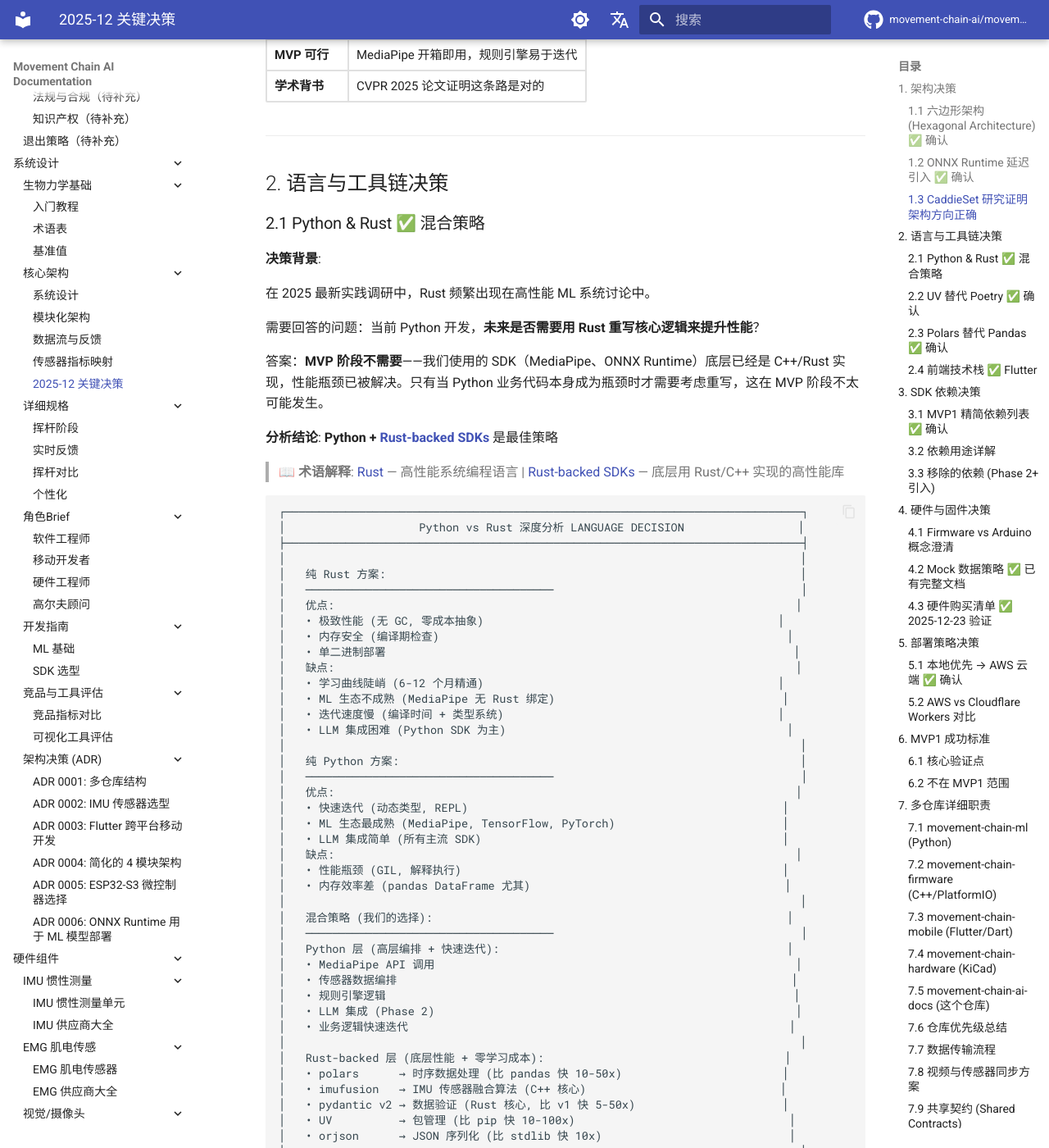
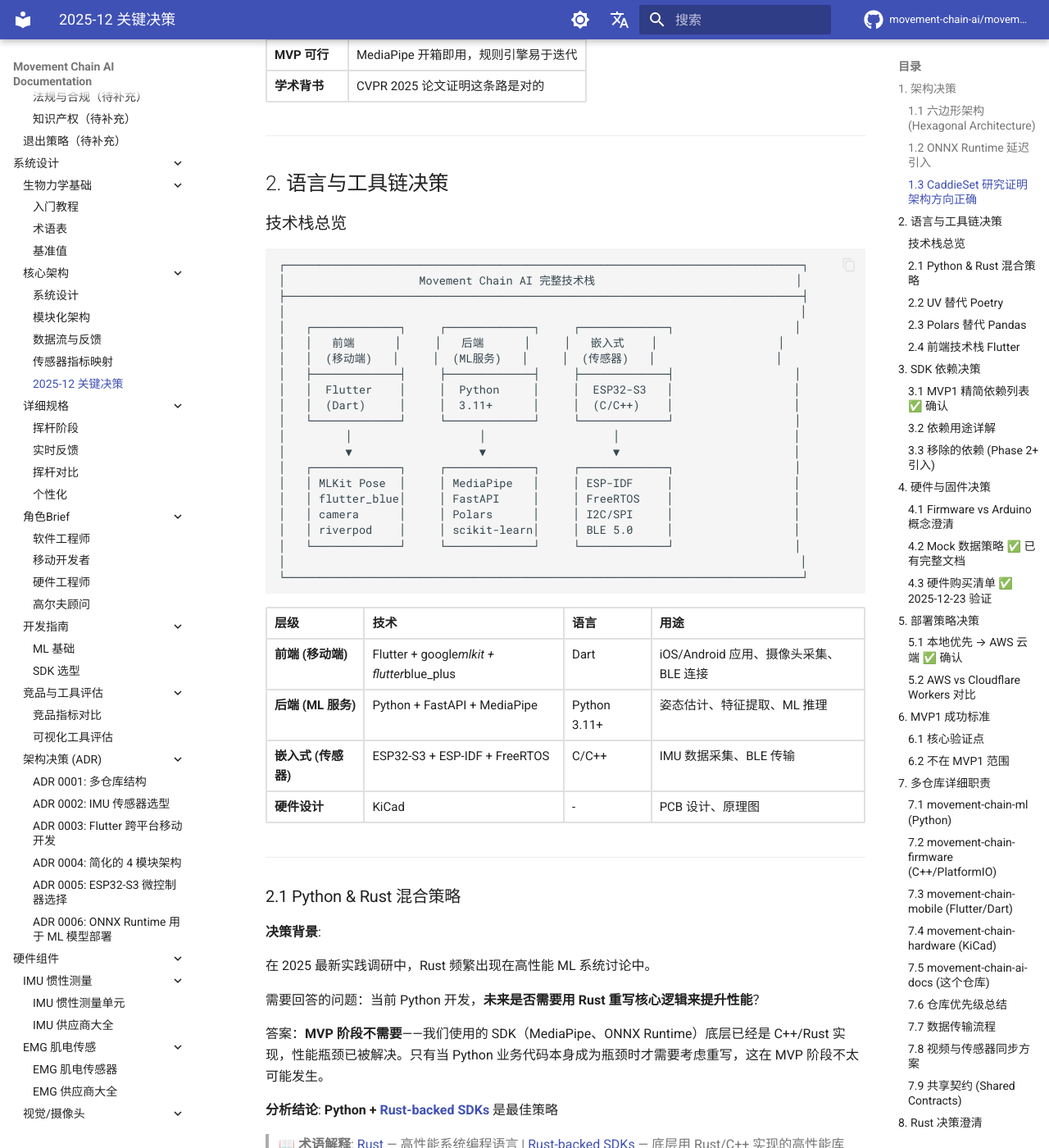
Before and after one commit to movement-chain-ai/movement-chain-docs, an MkDocs documentation site: the page built from docs/zh/design/architecture/architecture-decisions-2025-12-23.md, in a window 1280 px wide and 1400 px high, scrolled down 4617 px. Shown: the whole window at 82% size. Built offline with MkDocs 1.6.1 and Material for MkDocs 9.7.7, drawn with Linux system fonts in a browser that asks for light colours; comment, search, counter and statistics services are not loaded; the version menu is left out; some of the changed text lies outside the part shown.

Commit message:
docs: 添加技术栈总览图表
- 在第 2 节开头添加完整技术栈架构图
- 包含前端 (Flutter)、后端 (Python)、嵌入式 (ESP32) 三层
- 明确各层的技术选型和用途

🤖 Generated with [Claude Code](https://claude.com/claude-code)

Co-Authored-By: Claude Opus 4.5 <noreply@anthropic.com>

````diff
--- a/docs/zh/design/architecture/architecture-decisions-2025-12-23.md
+++ b/docs/zh/design/architecture/architecture-decisions-2025-12-23.md
@@ -10,7 +10,7 @@
 
 ## 1. 架构决策
 
-### 1.1 六边形架构 (Hexagonal Architecture) ✅ 确认
+### 1.1 六边形架构 (Hexagonal Architecture)
 
 > 术语解释见：[软件架构术语表 § 六边形架构](../../reference/software-glossary.md#1-六边形架构-hexagonal-architecture)
 
@@ -106,7 +106,7 @@ movement-chain-ml/
 
 ---
 
-### 1.2 [ONNX Runtime](../../reference/ml-glossary.md#3-onnx-runtime) 延迟引入 ✅ 确认
+### 1.2 [ONNX Runtime](../../reference/ml-glossary.md#3-onnx-runtime) 延迟引入
 
 **关键发现**: MediaPipe 自带 [TFLite](../../reference/ml-glossary.md#2-tflite-tensorflow-lite) [推理引擎](../../reference/ml-glossary.md#1-推理引擎-inference-engine)，ONNX Runtime 对于 MVP1 是**冗余的**
 
@@ -215,7 +215,42 @@ Movement Chain AI 架构（与 CaddieSet 研究一致）：
 
 ## 2. 语言与工具链决策
 
-### 2.1 Python & Rust  ✅ 混合策略
+### 技术栈总览
+
+```text
+┌─────────────────────────────────────────────────────────────────────────────┐
+│                    Movement Chain AI 完整技术栈                              │
+├─────────────────────────────────────────────────────────────────────────────┤
+│                                                                             │
+│   ┌─────────────┐     ┌─────────────┐     ┌─────────────┐                  │
+│   │   前端      │     │   后端      │     │   嵌入式    │                  │
+│   │  (移动端)   │     │  (ML服务)   │     │  (传感器)   │                  │
+│   ├─────────────┤     ├─────────────┤     ├─────────────┤                  │
+│   │  Flutter    │     │  Python     │     │  ESP32-S3   │                  │
+│   │  (Dart)     │     │  3.11+      │     │  (C/C++)    │                  │
+│   └─────────────┘     └─────────────┘     └─────────────┘                  │
+│         │                   │                   │                          │
+│         ▼                   ▼                   ▼                          │
+│   ┌─────────────┐     ┌─────────────┐     ┌─────────────┐                  │
+│   │ MLKit Pose  │     │ MediaPipe   │     │ ESP-IDF     │                  │
+│   │ flutter_blue│     │ FastAPI     │     │ FreeRTOS    │                  │
+│   │ camera      │     │ Polars      │     │ I2C/SPI     │                  │
+│   │ riverpod    │     │ scikit-learn│     │ BLE 5.0     │                  │
+│   └─────────────┘     └─────────────┘     └─────────────┘                  │
+│                                                                             │
+└─────────────────────────────────────────────────────────────────────────────┘
+```
+
+| 层级 | 技术 | 语言 | 用途 |
+|------|------|------|------|
+| **前端 (移动端)** | Flutter + google_mlkit + flutter_blue_plus | Dart | iOS/Android 应用、摄像头采集、BLE 连接 |
+| **后端 (ML 服务)** | Python + FastAPI + MediaPipe | Python 3.11+ | 姿态估计、特征提取、ML 推理 |
+| **嵌入式 (传感器)** | ESP32-S3 + ESP-IDF + FreeRTOS | C/C++ | IMU 数据采集、BLE 传输 |
+| **硬件设计** | KiCad | - | PCB 设计、原理图 |
+
+---
+
+### 2.1 Python & Rust 混合策略
 
 **决策背景**:
 
@@ -289,7 +324,7 @@ Movement Chain AI 架构（与 CaddieSet 研究一致）：
 
 ---
 
-### 2.2 UV 替代 Poetry ✅ 确认
+### 2.2 UV 替代 Poetry
 
 **决策**: 使用 UV 作为 Python 包管理器
 
@@ -329,7 +364,7 @@ uv add mediapipe opencv-python numpy scipy polars pydantic rerun-sdk imufusion n
 
 ---
 
-### 2.3 Polars 替代 Pandas ✅ 确认
+### 2.3 Polars 替代 Pandas
 
 **决策**: 使用 Polars 处理时序传感器数据
 
@@ -405,7 +440,7 @@ result = (
 
 ---
 
-### 2.4 前端技术栈 ✅ Flutter
+### 2.4 前端技术栈 Flutter
 
 **决策**: 使用 Flutter 作为移动端开发框架
 
````
